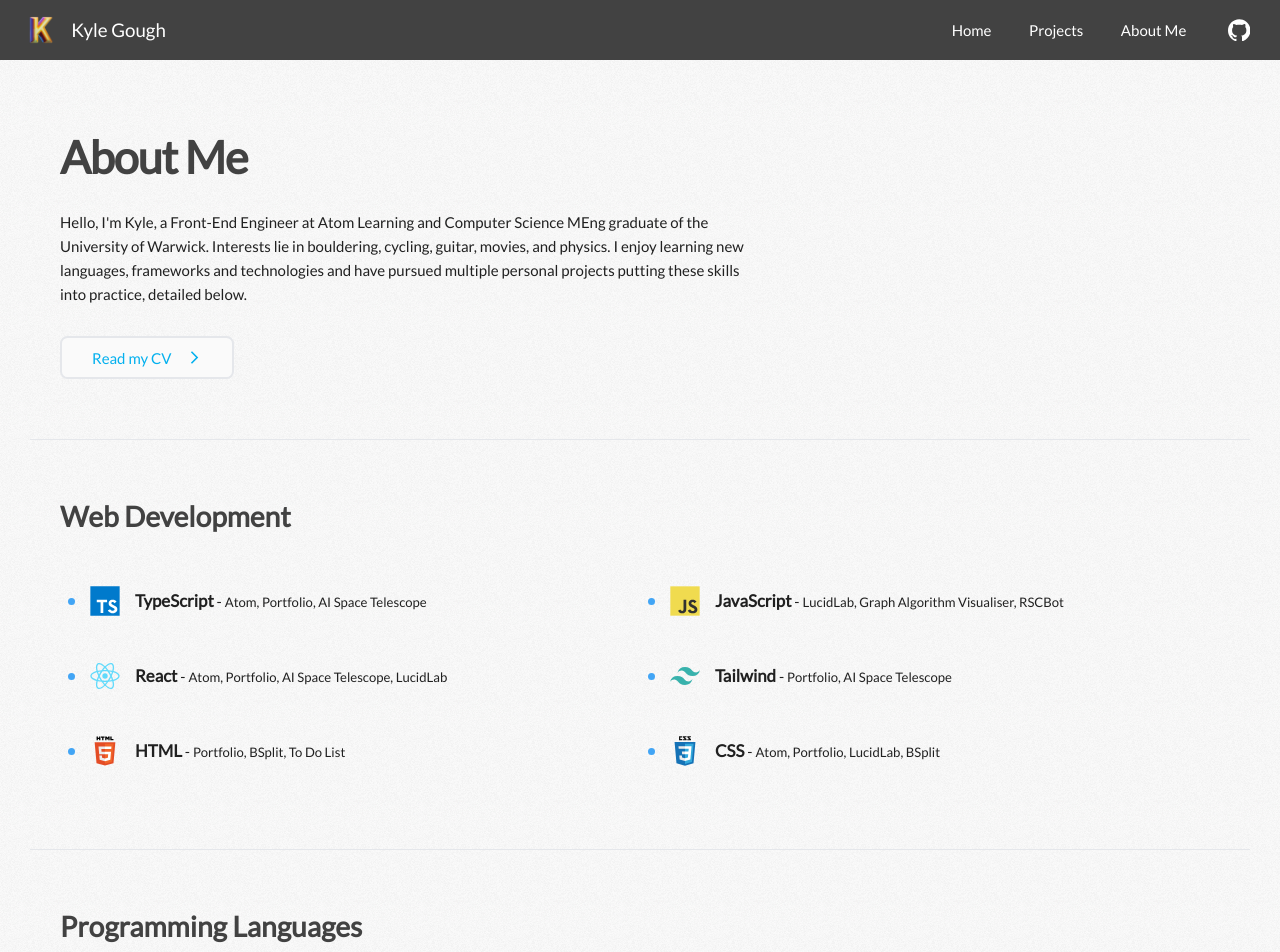
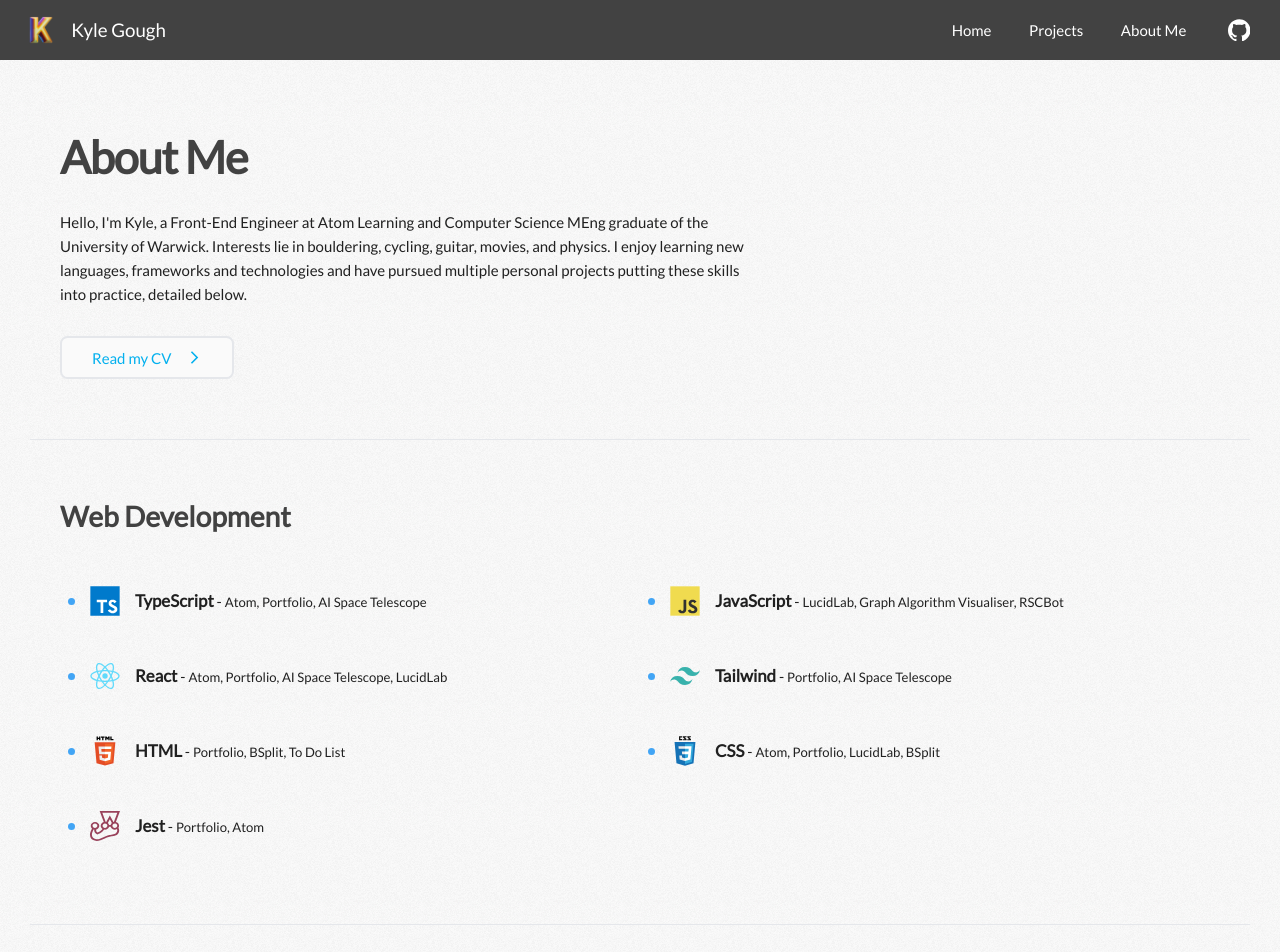
Before and after one commit to KyleGough/portfolio, a Next.js app: page /about in a window 1280 px wide. Shown: the top 952 px of the page. Built offline with nearby package versions, Linux system fonts and the light colour scheme.

Commit message:
Added Jest skill

```diff
--- a/utilities/skillsWeb.ts
+++ b/utilities/skillsWeb.ts
@@ -1,6 +1,7 @@
 import CSSLogo from '@image/skill/css.svg';
 import HTMLLogo from '@image/skill/html.svg';
 import JavaScriptLogo from '@image/skill/javascript.svg';
+import JestLogo from '@image/skill/jest.svg';
 import ReactLogo from '@image/skill/react.svg';
 import TailwindLogo from '@image/skill/tailwind.svg';
 import TypeScriptLogo from '@image/skill/typescript.svg';
@@ -37,4 +38,9 @@ export const skillsWeb: Skill[] = [
     description: 'Atom, Portfolio, LucidLab, BSplit',
     logo: CSSLogo,
   },
+  {
+    name: 'Jest',
+    description: 'Portfolio, Atom',
+    logo: JestLogo,
+  },
 ];
```
Also changed, not shown: public/img/skill/jest.svg (added).
